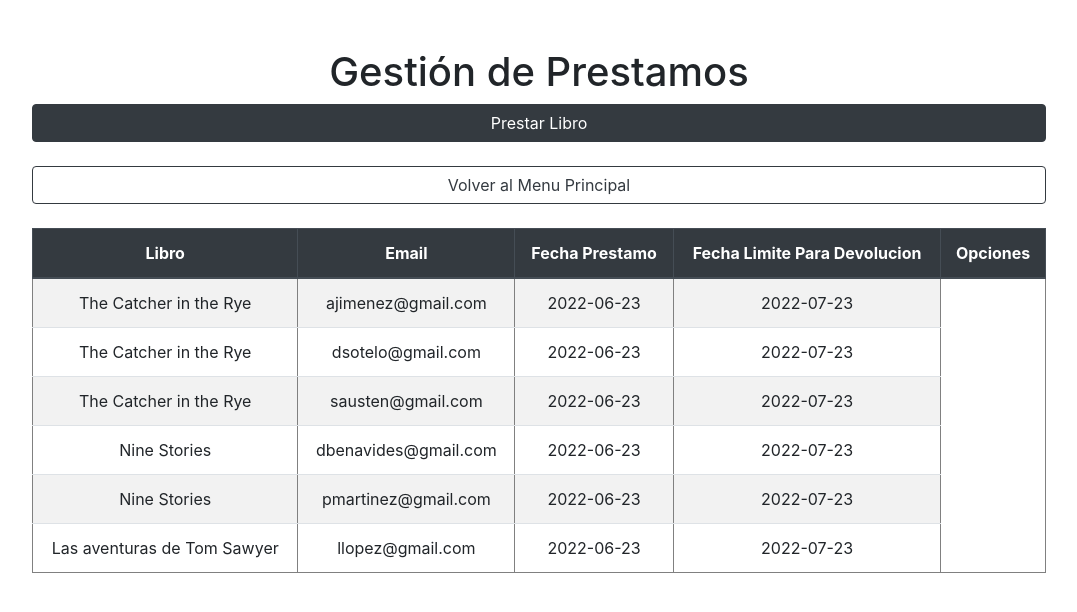
After one commit to AsterionDev/ProyectoPHP, a PHP site: page /Prestamos/gestionPrestamos.php in a window 1280 px wide. The commit adds this page. Shown: the top 612 px of the page, without its empty margins (101-1178 px from the left). Run offline with PHP 8.4, Linux system fonts and the light colour scheme; data comes from the database, SQL or seed files in the repository; data that the repository does not hold is empty.

Commit message:
UserBooks

```diff
--- a/DB/SQL_Biblioteca.sql
+++ b/DB/SQL_Biblioteca.sql
@@ -1,3 +1,7 @@
+CREATE DATABASE biblioteca_db;
+
+USE biblioteca_db;
+
 CREATE TABLE Users (
     Id_U INT NOT NULL AUTO_INCREMENT,
     Name VARCHAR(70) NOT NULL,
--- /dev/null
+++ b/Prestamos/gestionPrestamos.php
@@ -0,0 +1,103 @@
+<?php
+//Antes que todo hay que incluir la conexión para que esté disponible en la página
+include '../DB/conexion_db.php'; ?>
+<!DOCTYPE html>
+<html lang="en">
+
+<head>
+    <meta charset="UTF-8">
+    <meta http-equiv="X-UA-Compatible" content="IE=edge">
+    <meta name="viewport" content="width=device-width, initial-scale=1.0">
+    <!-- CSS only -->
+    <link rel="stylesheet" href="https://stackpath.bootstrapcdn.com/bootstrap/4.3.1/css/bootstrap.min.css" integrity="sha384-ggOyR0iXCbMQv3Xipma34MD+dH/1fQ784/j6cY/iJTQUOhcWr7x9JvoRxT2MZw1T" crossorigin="anonymous">
+
+    <title>Gestión Prestamos</title>
+</head>
+
+<body class="container">
+    <div class="d-flex justify-content-center flex-column  m-5">
+        <h1 class="text-center">Gestión de Prestamos</h1>
+        <!-- Button trigger modal -->
+         <a href=".agregar_prestamo.php" class="btn btn-dark mb-4">  Prestar Libro</a>
+
+        <a href="./../" class="btn btn-outline-dark mb-4"> Volver al Menu Principal</a>
+
+        <div class="table-responsive">
+            <table border="1" cellpadding="2" class="table table-striped">
+                <thead class="thead-dark">
+                    <tr>
+                        <th scope="col" class="text-center">Libro</th>
+                        <th scope="col" class="text-center">Email</th>
+                        <th scope="col" class="text-center">Fecha Prestamo</th>
+                        <th scope="col" class="text-center">Fecha Limite Para Devolucion</th>
+                        <th scope="col" class="text-center">Opciones</th>
+                    </tr>
+                </thead>
+                <tbody>
+                    <?php
+                    $query =
+                        'SELECT b.Title, u.Email, ub.LoanDate, ub.ExDate FROM Books b, Users u, UserBooks ub WHERE b.Id_B=ub.BookId AND u.Id_U=ub.UserID';
+                    $resultado = mysqli_query($conn, $query);
+                    while ($fila = mysqli_fetch_array($resultado)) { ?>
+                        <tr>
+                            <td scope="row" class="text-center"><?php echo $fila[
+                                'Title'
+                            ]; ?></td>
+                            <td class="text-center"><?php echo $fila[
+                                'Email'
+                            ]; ?></td>
+                            <td class="text-center"><?php echo $fila[
+                                'LoanDate'
+                            ]; ?></td>
+                             <td class="text-center"><?php echo $fila[
+                                 'ExDate'
+                             ]; ?></td>
+                            <!-- <td class="text-center">
+                                <a href="editar_usuario.php?id=<?php echo $fila[
+                                    'Id_U'
+                                ]; ?>" class="btn  btn-outline-primary">Editar</a>
+                                <a href="eliminar_usuario.php?id=<?php echo $fila[
+                                    'Id_U'
+                                ]; ?>" class="btn btn-outline-danger">Eliminar</a>
+                            </td> -->
+                        </tr>
+                    <?php }
+                    ?>
+                </tbody>
+            </table>
+        </div>
+
+        <!-- Modal -->
+        <div class="modal fade" id="usuarioModal" tabindex="-1" aria-labelledby="usuarioModalLabel" aria-hidden="true">
+            <div class="modal-dialog">
+                <div class="modal-content">
+                    <div class="modal-header">
+                        <h5 class="modal-title" id="usuarioModalLabel">Agregar usuario</h5>
+                        <button type="button" class="close" data-dismiss="modal" aria-label="Close">
+                            <span aria-hidden="true">&times;</span>
+                        </button>
+                    </div>
+                    <div class="modal-body">
+                        <form action="guardar_usuario.php" method="POST" class="mb-3">
+                            <label for="lnombreUsuario">Nombre:</label><br>
+                            <input type="text" id="nombreUsuario" name="nombreUsuario" class="form-control"><br>
+                            <label for="lemailUsuario">Email:</label><br>
+                            <input type="email" id="emailUsuario" name="emailUsuario" class="form-control"><br>
+
+                            <button name="btn_agregar_usuario" type="submit" value="Agregar usuario" class="btn btn-primary">Agregar usuario</button>
+                        </form>
+                    </div>
+                    <div class="modal-footer">
+                        <button type="button" class="btn btn-secondary" data-dismiss="modal">Cerrar</button>
+                    </div>
+                </div>
+            </div>
+        </div>
+
+    </div>
+    <script src="https://code.jquery.com/jquery-3.3.1.slim.min.js" integrity="sha384-q8i/X+965DzO0rT7abK41JStQIAqVgRVzpbzo5smXKp4YfRvH+8abtTE1Pi6jizo" crossorigin="anonymous"></script>
+    <script src="https://cdnjs.cloudflare.com/ajax/libs/popper.js/1.14.7/umd/popper.min.js" integrity="sha384-UO2eT0CpHqdSJQ6hJty5KVphtPhzWj9WO1clHTMGa3JDZwrnQq4sF86dIHNDz0W1" crossorigin="anonymous"></script>
+    <script src="https://stackpath.bootstrapcdn.com/bootstrap/4.3.1/js/bootstrap.min.js" integrity="sha384-JjSmVgyd0p3pXB1rRibZUAYoIIy6OrQ6VrjIEaFf/nJGzIxFDsf4x0xIM+B07jRM" crossorigin="anonymous"></script>
+</body>
+
+</html>
--- a/index.php
+++ b/index.php
@@ -1,5 +1,5 @@
 <?php
-include('.\DB\conexion_db.php') ?>
+include '.\DB\conexion_db.php'; ?>
 <!DOCTYPE html>
 <html lang="en">
 
@@ -22,6 +22,7 @@ include('.\DB\conexion_db.php') ?>
         <a href="./Autores/gestionAutores.php" class="btn btn-info mb-2 mt-2">Gestión de Autores</a> <br>
         <a href="./Libros/gestionLibros.php" class="btn btn-info mb-2">Gestión de Libros</a> <br>
         <a href="./Usuarios/gestionUsuarios.php" class="btn btn-info mb-2">Gestión de Usuarios</a> <br>
+        <a href="./Prestamos/gestionPrestamos.php" class="btn btn-outline-info mb-2">Gestionar Prestamos</a> <br>
     </div>
 
     <script src="https://code.jquery.com/jquery-3.3.1.slim.min.js" integrity="sha384-q8i/X+965DzO0rT7abK41JStQIAqVgRVzpbzo5smXKp4YfRvH+8abtTE1Pi6jizo" crossorigin="anonymous"></script>
```
Also changed, not shown: Prestamos/agregar_prestamo.php (added, +76 -0 lines).
